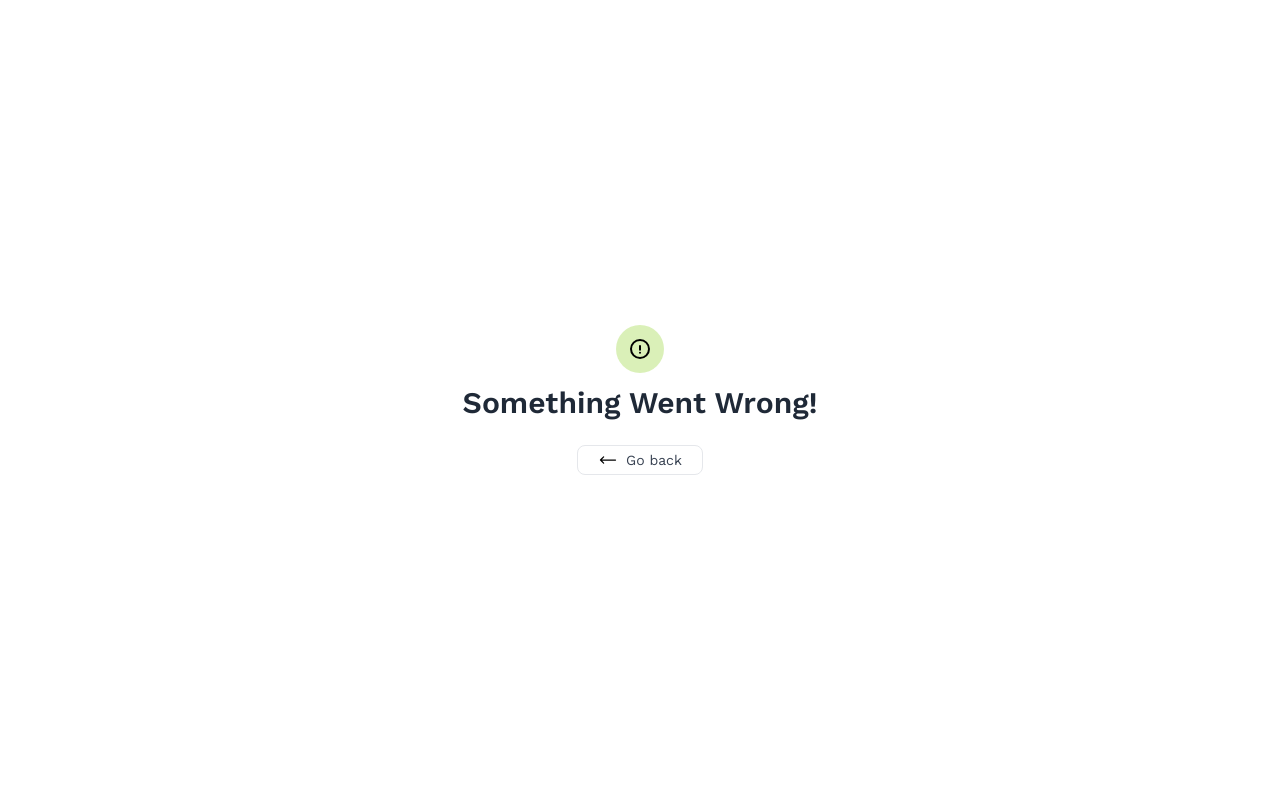
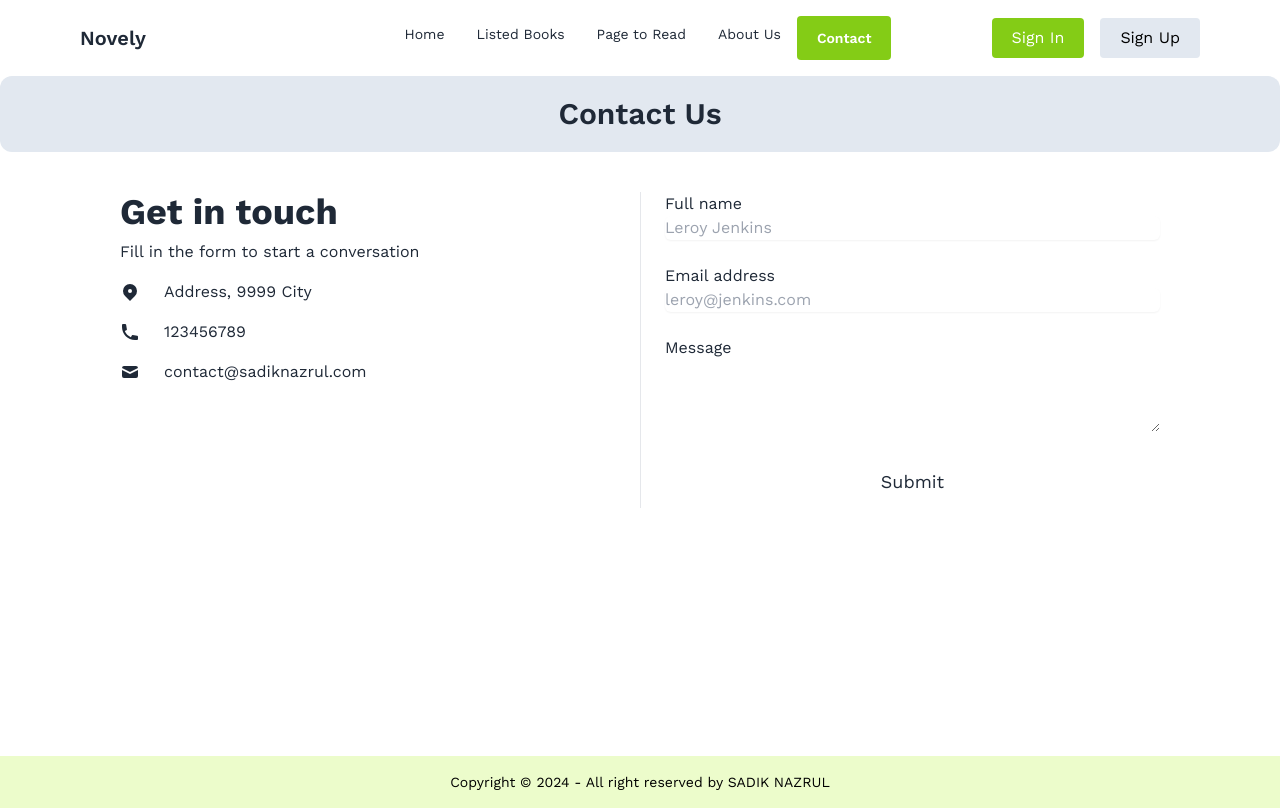
Before and after one commit to sadik-nazrul/bookvibe, a React (Vite) app: page /contact in a window 1280 px wide. Built offline with nearby package versions, Linux system fonts and the light colour scheme.

Commit message:
Extra route setup done like"about", "contact"

```diff
--- /dev/null
+++ b/src/components/Author/Author.jsx
@@ -0,0 +1,16 @@
+import PropTypes from 'prop-types'
+
+const Author = ({author}) => {
+    const {authorName, image} = author;
+    console.log(author);
+    return (
+        <div className='border p-5 rounded-xl shadow hover:scale-105 flex flex-col items-center gap-4'>
+            <img src={image} alt={authorName} className='w-52 h-52' />
+            <h2 className="text-xl font-medium">{authorName}</h2>
+        </div>
+    );
+};
+Author.propTypes = {
+    author: PropTypes.object
+}
+export default Author;
--- a/src/components/Header/Header.jsx
+++ b/src/components/Header/Header.jsx
@@ -43,13 +43,13 @@
                     ? "pending"
                     : ""
         }>Page to Read</NavLink></li>
-        <li><NavLink to='/blogs' className={({ isActive, isPending }) =>
+        <li><NavLink to='/aboutus' className={({ isActive, isPending }) =>
             isActive
                 ? `px-5 py-2 rounded bg-lime-500 text-white font-semibold`
                 : isPending
                     ? "pending"
                     : ""
-        }>Blogs</NavLink></li>
+        }>About Us</NavLink></li>
         <li><NavLink to='/contact' className={({ isActive, isPending }) =>
             isActive
                 ? `px-5 py-3 rounded bg-lime-500 text-white font-semibold`
--- a/src/components/ReadBooks/ReadBooks.jsx
+++ b/src/components/ReadBooks/ReadBooks.jsx
@@ -9,20 +9,6 @@
     const [readList, setReadList] = useState([]);
     const [displayReadBooks, setDisplayReadBooks] = useState([])
 
-    // const handleBooksFilter = filter => {
-    //     if (filter === 'rating') {
-    //         const ratingBook = readList.filter(readBook => readBook.rating >= 4.5);
-    //         setDisplayReadBooks(ratingBook);
-    //     }
-    //     else if (filter === 'pageNumber') {
-    //         const pageNumBooks = readList.filter(readBook => readBook.totalPages >= 200);
-    //         setDisplayReadBooks(pageNumBooks);
-    //     }
-    //     else if (filter === 'publishy') {
-    //         const publishyBooks = readList.filter(readBook => readBook.yearOfPublishing >= 1900);
-    //         setDisplayReadBooks(publishyBooks);
-    //     }
-    // }
 
 
     const handleBookSort = (sorted) => {
@@ -40,7 +26,6 @@
 
     useEffect(() => {
         const storedReadWishBooks = getStoredReadWhishlistData();
-        // console.log(storedReadWishBooks.read);
         if (books.length > 0) {
             const readBook = books.filter(book => storedReadWishBooks.read.includes(book.bookId));
             setReadList(readBook)
@@ -50,7 +35,7 @@
 
     return (
         <div>
-            <div className="text-right">
+            <div className="lg:text-right">
                 <details className="dropdown">
                     <summary className="m-1 btn">Sort By<IoIosArrowDown></IoIosArrowDown></summary>
                     <ul className="p-2 shadow menu dropdown-content z-[1] bg-base-100 rounded-box w-52">
--- a/src/components/WishList/WishList.jsx
+++ b/src/components/WishList/WishList.jsx
@@ -24,7 +24,6 @@
 
     useEffect(() => {
         const storedReadWishBooks = getStoredReadWhishlistData();
-        // console.log(storedReadWishBooks.read);
         if (books.length > 0) {
             const wishBook = books.filter(book => storedReadWishBooks.wish.includes(book.bookId));
             setWishList(wishBook)
@@ -35,8 +34,8 @@
 
     return (
 
-        <div>
-            <div className="text-right">
+        <div className='pl-5'>
+            <div className="lg:text-right">
                 <details className="dropdown">
                     <summary className="m-1 btn">Sort By<IoIosArrowDown></IoIosArrowDown></summary>
                     <ul className="p-2 shadow menu dropdown-content z-[1] bg-base-100 rounded-box w-52">
--- /dev/null
+++ b/src/pages/AboutUs.jsx
@@ -0,0 +1,23 @@
+import { useLoaderData } from "react-router-dom";
+import Author from "../components/Author/Author";
+
+
+const AboutUs = () => {
+    const authors = useLoaderData();
+
+    return (
+        <div className="container mx-auto">
+            <div className="h-50 bg-slate-200 flex flex-col justify-center items-center m-5 lg:m-0 rounded-xl lg:mb-4 p-5">
+                <h2 className="text-xl lg:text-3xl font-semibold">About Us</h2>
+                <p className="text-center lg:w-1/2">Welcome to Novely! Discover your next great read, connect with fellow book lovers, and explore a world of stories. Join our community and let your literary adventure begin. Happy reading!</p>
+            </div>
+            <div className="grid lg:grid-cols-6 gap-6 py-10">
+                {
+                    authors.map((author, indx) => <Author key={indx} author={author}></Author>)
+                }
+            </div>
+        </div>
+    );
+};
+
+export default AboutUs;
--- /dev/null
+++ b/src/pages/ContactUs.jsx
@@ -0,0 +1,59 @@
+
+
+const ContactUs = () => {
+    return (
+        <div className="container mx-auto">
+            <div className="h-50 bg-slate-200 flex flex-col justify-center items-center m-5 lg:m-0 rounded-xl lg:mb-4 p-5">
+                <h2 className="text-xl lg:text-3xl font-semibold">Contact Us</h2>
+
+            </div>
+
+            <section className="py-6 dark:bg-gray-100 dark:text-gray-900">
+                <div className="grid max-w-6xl grid-cols-1 px-6 mx-auto lg:px-8 md:grid-cols-2 md:divide-x">
+                    <div className="py-6 md:py-0 md:px-6">
+                        <h1 className="text-4xl font-bold">Get in touch</h1>
+                        <p className="pt-2 pb-4">Fill in the form to start a conversation</p>
+                        <div className="space-y-4">
+                            <p className="flex items-center">
+                                <svg xmlns="http://www.w3.org/2000/svg" viewBox="0 0 20 20" fill="currentColor" className="w-5 h-5 mr-2 sm:mr-6">
+                                    <path fillRule="evenodd" d="M5.05 4.05a7 7 0 119.9 9.9L10 18.9l-4.95-4.95a7 7 0 010-9.9zM10 11a2 2 0 100-4 2 2 0 000 4z" clipRule="evenodd"></path>
+                                </svg>
+                                <span>Address, 9999 City</span>
+                            </p>
+                            <p className="flex items-center">
+                                <svg xmlns="http://www.w3.org/2000/svg" viewBox="0 0 20 20" fill="currentColor" className="w-5 h-5 mr-2 sm:mr-6">
+                                    <path d="M2 3a1 1 0 011-1h2.153a1 1 0 01.986.836l.74 4.435a1 1 0 01-.54 1.06l-1.548.773a11.037 11.037 0 006.105 6.105l.774-1.548a1 1 0 011.059-.54l4.435.74a1 1 0 01.836.986V17a1 1 0 01-1 1h-2C7.82 18 2 12.18 2 5V3z"></path>
+                                </svg>
+                                <span>123456789</span>
+                            </p>
+                            <p className="flex items-center">
+                                <svg xmlns="http://www.w3.org/2000/svg" viewBox="0 0 20 20" fill="currentColor" className="w-5 h-5 mr-2 sm:mr-6">
+                                    <path d="M2.003 5.884L10 9.882l7.997-3.998A2 2 0 0016 4H4a2 2 0 00-1.997 1.884z"></path>
+                                    <path d="M18 8.118l-8 4-8-4V14a2 2 0 002 2h12a2 2 0 002-2V8.118z"></path>
+                                </svg>
+                                <span>contact@sadiknazrul.com</span>
+                            </p>
+                        </div>
+                    </div>
+                    <form noValidate="" className="flex flex-col py-6 space-y-6 md:py-0 md:px-6">
+                        <label className="block">
+                            <span className="mb-1">Full name</span>
+                            <input type="text" placeholder="Leroy Jenkins" className="block w-full rounded-md shadow-sm focus:ring focus:ring-opacity-75 focus:dark:ring-violet-600 dark:bg-gray-100" />
+                        </label>
+                        <label className="block">
+                            <span className="mb-1">Email address</span>
+                            <input type="email" placeholder="leroy@jenkins.com" className="block w-full rounded-md shadow-sm focus:ring focus:ring-opacity-75 focus:dark:ring-violet-600 dark:bg-gray-100" />
+                        </label>
+                        <label className="block">
+                            <span className="mb-1">Message</span>
+                            <textarea rows="3" className="block w-full rounded-md focus:ring focus:ring-opacity-75 focus:dark:ring-violet-600 dark:bg-gray-100"></textarea>
+                        </label>
+                        <button type="button" className="px-8 py-3 text-lg rounded focus:ring hover:ring focus:ring-opacity-75 dark:bg-violet-600 dark:text-gray-50 focus:dark:ring-violet-600 hover:dark:ring-violet-600">Submit</button>
+                    </form>
+                </div>
+            </section>
+        </div>
+    );
+};
+
+export default ContactUs;
--- a/src/pages/ListedBooks.jsx
+++ b/src/pages/ListedBooks.jsx
@@ -1,24 +1,9 @@
 import { useState } from "react";
 import { Link, Outlet } from "react-router-dom";
-// import { IoIosArrowDown } from "react-icons/io";
-// import { getStoredReadWhishlistData } from "../utils/localstorage";
 
 
 const ListedBooks = () => {
     const [tabIndex, setTabIndex] = useState(0)
-
-    // const books = useLoaderData()
-    // const [readList, setReadList] = useState([])
-
-
-    // useEffect(() => {
-    //     const storedReadWishBooks = getStoredReadWhishlistData();
-    //     // console.log(storedReadWishBooks.read);
-    //     if (books.length > 0) {
-    //         const readBook = books.filter(book => storedReadWishBooks.read.includes(book.bookId));
-    //         setReadList(readBook)
-    //     }
-    // }, [books])
 
 
     return (
@@ -26,9 +11,6 @@
             <div className="h-40 bg-slate-200 flex justify-center items-center m-5 lg:m-0 rounded-xl lg:mb-4">
                 <h2 className="text-xl lg:text-3xl font-semibold">Listed Books</h2>
             </div>
-
-
-            <div className="flex justify-between items-center">
 
             {/* Tab */}
             <div className="flex items-center m-5 lg:m-0 overflow-x-auto overflow-y-hidden sm:justify-start flex-nowrap">
@@ -45,21 +27,6 @@
                     <span>Wishlist Books</span>
                 </Link>
             </div>
-
-                {/* <div className="text-right">
-                    <details className="dropdown">
-                        <summary className="m-1 btn">Sort By<IoIosArrowDown></IoIosArrowDown></summary>
-                        <ul className="p-2 shadow menu dropdown-content z-[1] bg-base-100 rounded-box w-52">
-                            <li><a>Rating</a></li>
-                            <li><a>Number of pages</a></li>
-                            <li><a>Published year</a></li>
-                        </ul>
-                    </details>
-                </div> */}
-
-
-            </div>
-
             <Outlet />
         </div>
     );
--- a/src/routs/Routs.jsx
+++ b/src/routs/Routs.jsx
@@ -7,6 +7,8 @@
 import ReadBooks from "../components/ReadBooks/ReadBooks";
 import WishList from "../components/WishList/WishList";
 import PageToReadStatics from "../pages/PageToReadStatics";
+import AboutUs from "../pages/AboutUs";
+import ContactUs from "../pages/ContactUs";
 
 export const router = createBrowserRouter([
     {
@@ -22,7 +24,6 @@
             {
                 path: '/listedbooks',
                 element: <ListedBooks></ListedBooks>,
-                loader: () => fetch('/books.json'),
                 children: [
                     {
                         index: true,
@@ -48,9 +49,18 @@
                 loader: () => fetch('/books.json')
             },
             {
-                path: 'pagestoread',
+                path: '/pagestoread',
                 element: <PageToReadStatics></PageToReadStatics>,
                 loader: ()=> fetch('/books.json')
+            },
+            {
+                path: '/aboutus',
+                element: <AboutUs></AboutUs>,
+                loader: ()=> fetch('/author.json')
+            },
+            {
+                path: '/contact',
+                element: <ContactUs></ContactUs>
             }
         ]
     }
```
Also changed, not shown: public/author.json (added, +26 -0 lines). Lines whose indentation alone changed are shown as unchanged.
